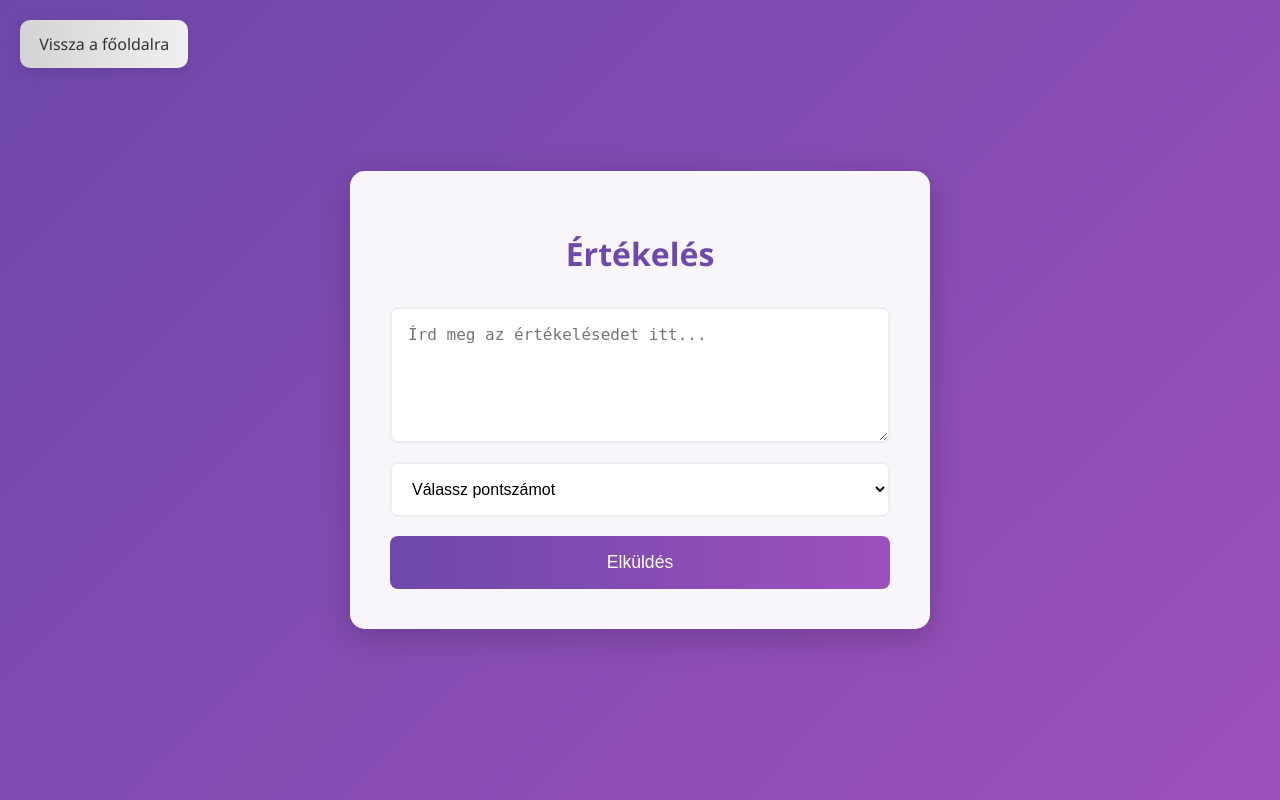
After one commit to markyy177/projekt, a PHP site: page /prr/ertekeles.php in a window 1280 px wide. The commit adds this page. Run offline with PHP 8.4, Linux system fonts and the light colour scheme.

Commit message:
Add files via upload
ertekelesek+design

```diff
--- /dev/null
+++ b/ertekeles.php
@@ -0,0 +1,193 @@
+<?php
+require_once "kapcsolat.php";
+session_start();
+$konyv_id = isset($_GET['konyv_id']) ? $_GET['konyv_id'] : 0;
+$success_message = '';
+$error_message = '';
+
+if ($_SERVER["REQUEST_METHOD"] == "POST" && isset($_POST["kuldes"]) && isset($_POST["szam_ertek"])) {
+    $szov_e = $_POST['szov_ertek'];
+    $szam_e = $_POST['szam_ertek'];
+
+    $query = "INSERT INTO ertekelesek (konyv_id, szov_ertekeles, szam_ertekeles) VALUES (:konyv_id, :szov_ertek, :szam_ertek)";
+
+    $lekerdez = $kapcsolat->prepare($query);
+    $lekerdez->bindParam(':konyv_id', $konyv_id, PDO::PARAM_INT);
+    $lekerdez->bindParam(':szov_ertek', $szov_e, PDO::PARAM_STR);
+    $lekerdez->bindParam(':szam_ertek', $szam_e, PDO::PARAM_INT);
+
+    if ($lekerdez->execute()) {
+        $success_message = '<p class="success">Sikeres értékelés</p>';
+    } else {
+        $error_message = '<p class="error">Hiba történt a művelet során</p>';
+    }
+}
+?>
+
+<!DOCTYPE html>
+<html lang="hu">
+<head>
+    <meta charset="UTF-8">
+    <meta name="viewport" content="width=device-width, initial-scale=1.0">
+    <title>Értékelés</title>
+    <style>
+        body {
+            font-family: 'Segoe UI', Arial, sans-serif;
+            background: linear-gradient(135deg, #6e48aa, #9d50bb);
+            min-height: 100vh;
+            margin: 0;
+            display: flex;
+            flex-direction: column;
+            justify-content: center;
+            align-items: center;
+            position: relative; /* Hozzáadva, hogy a back-button pozícionálása működjön */
+        }
+
+        /* Vissza gomb doboz */
+        .back-button {
+            position: absolute;
+            top: 20px;
+            left: 20px;
+            background: linear-gradient(90deg, #d3d3d3, #f0f0f0); /* Világos szürke színátmenet */
+            padding: 0.8rem 1.2rem;
+            border-radius: 10px;
+            box-shadow: 0 4px 15px rgba(0, 0, 0, 0.1);
+            transition: transform 0.2s ease, box-shadow 0.2s ease;
+        }
+
+        .back-button:hover {
+            transform: translateY(-2px);
+            box-shadow: 0 6px 20px rgba(0, 0, 0, 0.15);
+        }
+
+        .back-button a {
+            color: #333;
+            text-decoration: none;
+            font-size: 1rem;
+            font-weight: 500;
+            transition: color 0.3s ease;
+        }
+
+        .back-button a:hover {
+            color: #6e48aa; /* Lila szín a hoverhez, hogy illeszkedjen a témához */
+        }
+
+        .form-container {
+            background-color: rgba(255, 255, 255, 0.95);
+            padding: 2.5rem;
+            border-radius: 15px;
+            box-shadow: 0 8px 32px rgba(0, 0, 0, 0.2);
+            width: 100%;
+            max-width: 500px;
+            backdrop-filter: blur(4px);
+        }
+
+        h1 {
+            text-align: center;
+            color: #6e48aa;
+            margin-bottom: 2rem;
+            font-size: 2rem;
+            font-weight: 600;
+        }
+
+        form {
+            display: flex;
+            flex-direction: column;
+            gap: 1.2rem;
+        }
+
+        textarea {
+            padding: 1rem;
+            border: 2px solid #eee;
+            border-radius: 8px;
+            font-size: 1rem;
+            resize: vertical;
+            min-height: 100px;
+            transition: border-color 0.3s ease;
+        }
+
+        textarea:focus {
+            border-color: #6e48aa;
+            outline: none;
+        }
+
+        select {
+            padding: 1rem;
+            border: 2px solid #eee;
+            border-radius: 8px;
+            font-size: 1rem;
+            background-color: white;
+            transition: border-color 0.3s ease;
+        }
+
+        select:focus {
+            border-color: #6e48aa;
+            outline: none;
+        }
+
+        button[type="submit"] {
+            background: linear-gradient(90deg, #6e48aa, #9d50bb);
+            color: white;
+            padding: 1rem;
+            border: none;
+            border-radius: 8px;
+            cursor: pointer;
+            font-size: 1.1rem;
+            font-weight: 500;
+            transition: transform 0.2s ease, box-shadow 0.2s ease;
+        }
+
+        button[type="submit"]:hover {
+            transform: translateY(-2px);
+            box-shadow: 0 4px 15px rgba(110, 72, 170, 0.4);
+        }
+
+        .success {
+            color: #000000;
+            text-align: center;
+            margin-bottom: 1rem;
+            font-weight: 500;
+            font-size: 1.2rem;
+        }
+
+        .error {
+            color: #dc3545;
+            text-align: center;
+            margin-bottom: 1rem;
+            font-weight: 500;
+            font-size: 1.2rem;
+        }
+    </style>
+</head>
+<body>
+    <!-- Vissza a főoldalra gomb -->
+    <div class="back-button">
+        <a href="index.html">Vissza a főoldalra</a>
+    </div>
+
+    <?php
+    // A siker- és hibaüzenet kiírása a doboz előtt
+    if (!empty($success_message)) {
+        echo $success_message;
+    }
+    if (!empty($error_message)) {
+        echo $error_message;
+    }
+    ?>
+    <div class="form-container">
+        <h1>Értékelés</h1>
+        <form method="POST">
+            <textarea name="szov_ertek" id="szov_ertek" placeholder="Írd meg az értékelésedet itt..."></textarea>
+            <select name="szam_ertek" id="szam_ertek" required>
+                <option value="" disabled selected>Válassz pontszámot</option>
+                <option value="1">1</option>
+                <option value="2">2</option>
+                <option value="3">3</option>
+                <option value="4">4</option>
+                <option value="5">5</option>
+            </select>
+            <button type="submit" name="kuldes">Elküldés</button>
+        </form>
+    </div>
+</body>
+</html>
--- a/konyvek.php
+++ b/konyvek.php
@@ -59,7 +59,7 @@
                 <a href="index.html"><i class="fa fa-home"></i>   Kezdőlap</a>
             </li>
             <li>
-                <a href="konyvek.php"><i class="fa fa-book"></i>   Könyvek</a>
+                <a href="konyvek.html"><i class="fa fa-book"></i>   Könyvek</a>
             </li>
             <li>
                 <a href="bejelentkezes.php"><i class="fa fa-book"></i>   Fiók</a>
@@ -95,6 +95,7 @@
                         echo '<p class="author">Szerző: ' . $row["szerzo"] . '</p>';
                         echo '<p class="year">Kiadás: ' . $row["kiadas"] . '</p>';
                         echo '<p>' . $row["leiras"] . '</p>';
+                        echo '<p><a href="ertekeles.php?konyv_id=' . $row["id"] . '">Értékelés</a></p>';
                         echo '</div>';
                     }
                 }
```
